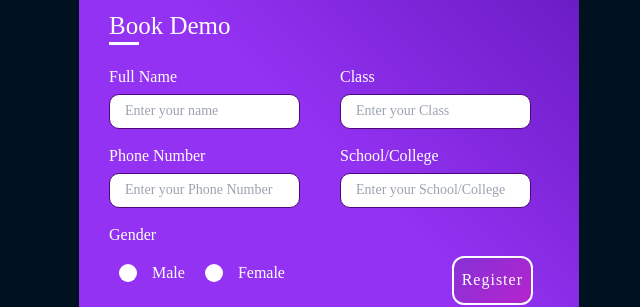
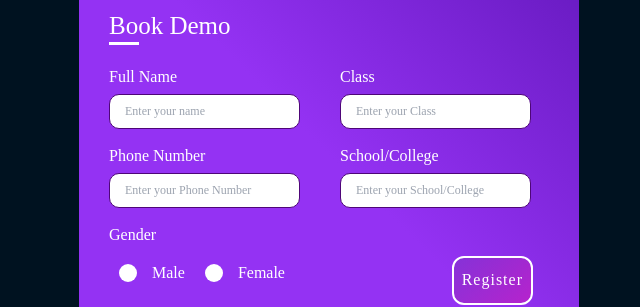
Before and after one commit to Voyager-07/Study-Point-Update_29_05_23, a plain HTML site: page index.html in a window 1280 px wide. Shown: the part 188-495 px from the top of the page, 601-1241 px from the left. Drawn offline with nearby package versions, Linux system fonts and the light colour scheme.

Commit message:
Update styles.css

```diff
--- a/styles.css
+++ b/styles.css
@@ -235,7 +235,17 @@ background-image:  repeating-radial-gradient( circle at 0 0, transparent 0, #e5e
     /* Finally working just a good */
 }
 
+/* Chrome, Safari, Edge, Opera */
+input::-webkit-outer-spin-button,
+input::-webkit-inner-spin-button {
+  -webkit-appearance: none;
+  margin: 0;
+}
 
+/* Firefox */
+input[type=number] {
+  -moz-appearance: textfield;
+}
 
 /* Registraton Form CSS Begins */
 
@@ -244,7 +254,7 @@ background-image:  repeating-radial-gradient( circle at 0 0, transparent 0, #e5e
     display: flex;
     justify-content: center;
     height: 65vh;
-
+    overflow: hidden;
 }
 
 .doctor {
@@ -328,7 +338,7 @@ form .user_details .input_box {
     border: 1px solid rgb(78, 6, 120);
     padding-left: 15px;
     margin-top: 5px;
-    font-size: 14px;
+    font-size: 12px;
     font-family: 'Montserrat';
     font-weight: 500;
     color: black;
@@ -526,7 +536,6 @@ form .category label .dot{
     bottom: -100px;
     z-index: -1;
     opacity: 0.4;
-    pointer-events: none;
 }
 
 .why_choose .why_choose_card h2 {
@@ -756,7 +765,7 @@ form .category label .dot{
     display: flex;
     flex-direction: row;
     justify-content: center;
-/*     margin: 0  0 0 30px; */
+    /* margin: 0  0 0 0px; */
     flex-direction: row;
 }
 
@@ -779,6 +788,9 @@ form .category label .dot{
     }
     .display_board .flex_board .imgs {
         flex-direction: column;
+    }
+    .display_board .flex_board .imgs .rating_img  {
+        margin-left: 0;
     }
 }
 
```
